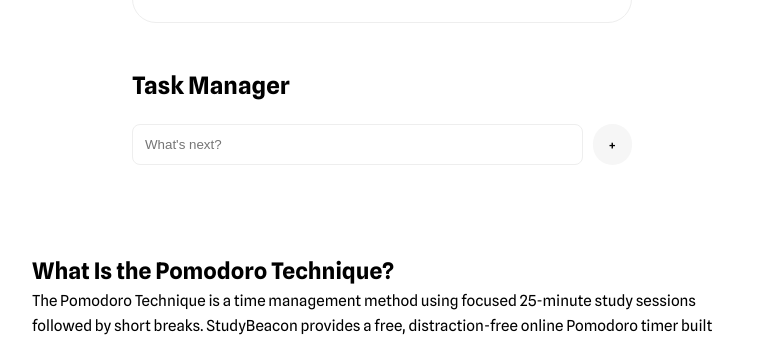
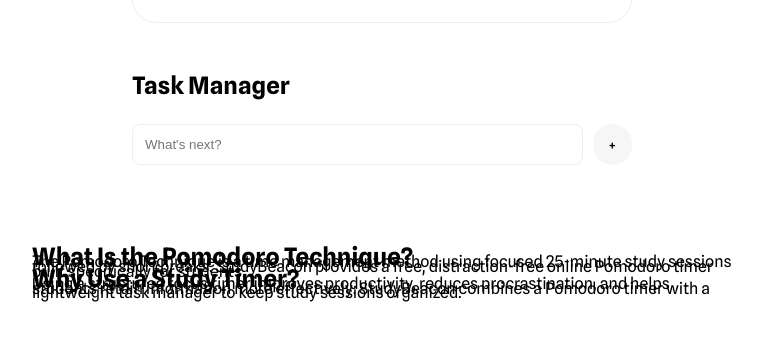
Before and after one commit to nsuzu72/studybeacon, a plain HTML site: page index.html in a window 1280 px wide. Shown: the part 417-758 px from the top of the page, without its empty margins (258-1020 px from the left). Drawn offline with Linux system fonts and the light colour scheme.

Commit message:
Update index.html

```diff
--- a/index.html
+++ b/index.html
@@ -240,7 +240,7 @@ footer {
     <div id="task-list"></div>
 </section>
 
-<section style="max-width:700px;margin-top:4rem;line-height:1.6;font-size:0.95rem;">
+<section style="max-width:700px;margin-top:4rem;line-height:0.3;font-size:0.8=35rem;">
     <h2>What Is the Pomodoro Technique?</h2>
     <p>The Pomodoro Technique is a time management method using focused 25-minute study sessions followed by short breaks. StudyBeacon provides a free, distraction-free online Pomodoro timer built specifically for students.</p>
 
```
